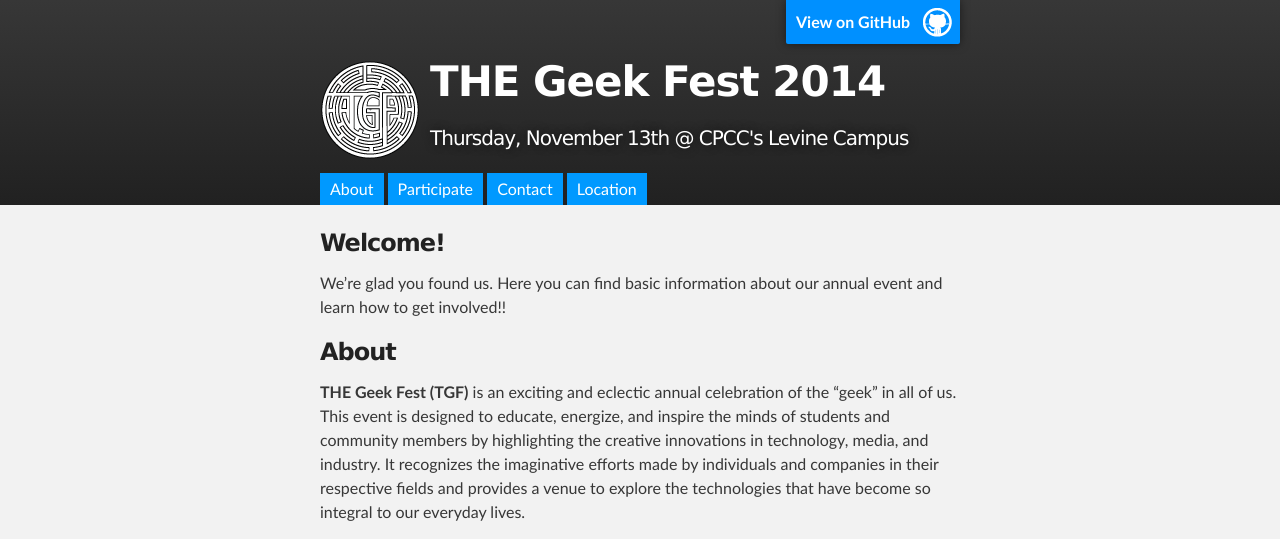
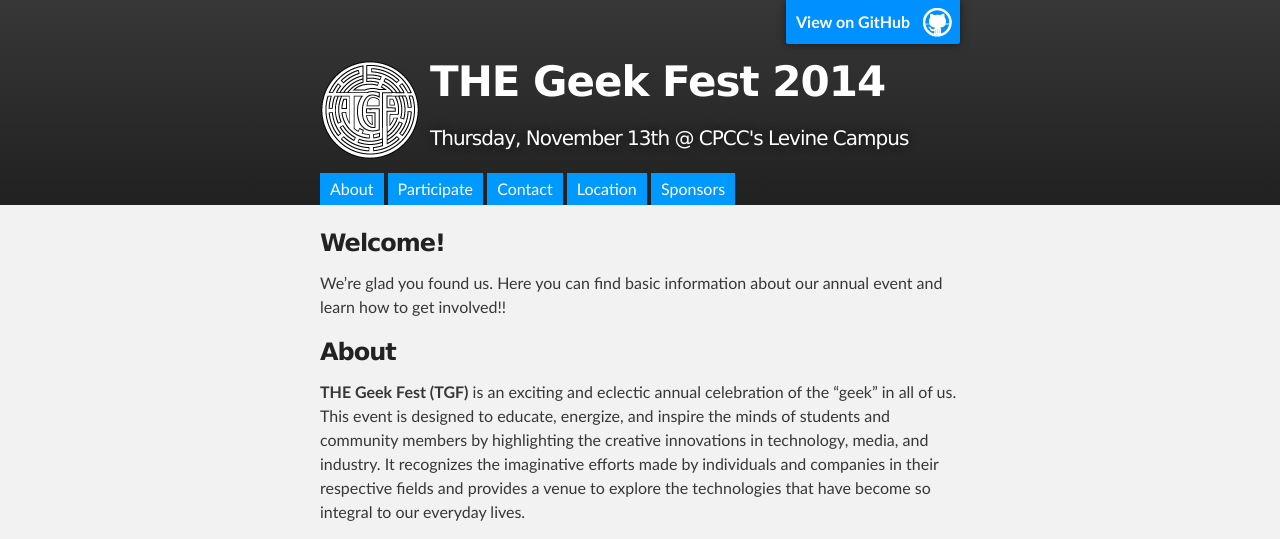
Before and after one commit to bkeyvani/thegeekfest.github.io, a Jekyll site: the page built from index.html, in a window 1280 px wide. Shown: the top 539 px of the page. Built offline with Jekyll 4.4.1, drawn with Linux system fonts in a browser that asks for light colours; nearby versions of some CDN libraries; grey boxes are pictures that could not be loaded.

Commit message:
added sponsors tab

```diff
--- a/_includes/header.html
+++ b/_includes/header.html
@@ -11,7 +11,11 @@
         <ul>
         {% for navigation in page.navigation %}
           {% for link in navigation %}
-            <li><a href="#{{ link[1] }}"><span class="nav-link">{{ link[0] }}</span></a></li>
+            {% if link[1] contains '//' %}
+              <li><a href="{{ link[1] }}"><span class="nav-link">{{ link[0] }}</span></a></li>
+            {% else %}
+              <li><a href="#{{ link[1] }}"><span class="nav-link">{{ link[0] }}</span></a></li>
+            {% endif %}
           {% endfor %}
         {% endfor %}
         </ul>
--- a/index.html
+++ b/index.html
@@ -6,6 +6,7 @@ navigation:
  - Participate: participate
  - Contact: contact
  - Location: location
+ - Sponsors: '//sites.google.com/a/cpcc.edu/tgf/'
 ---
 
 <h3>
```
